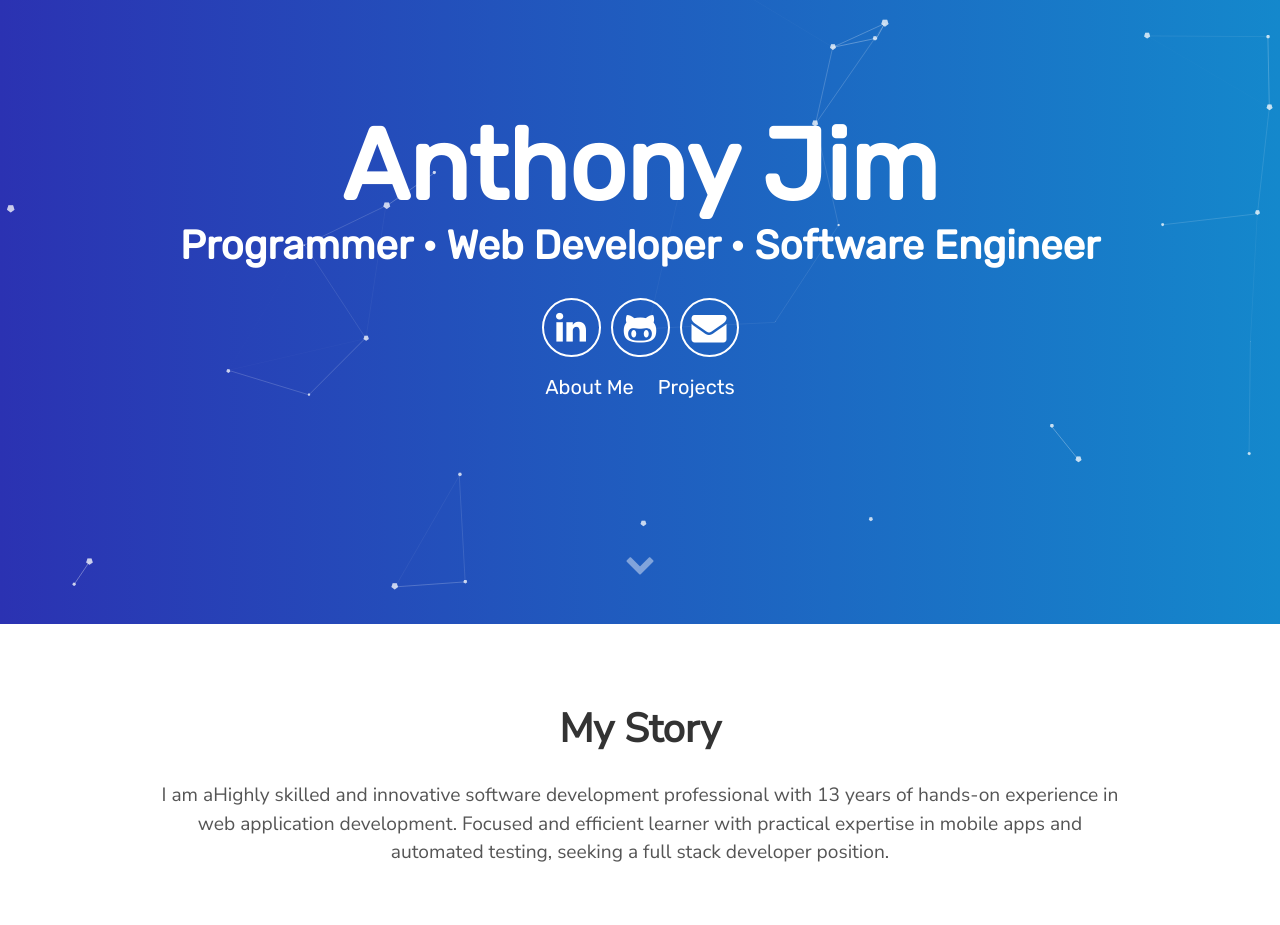
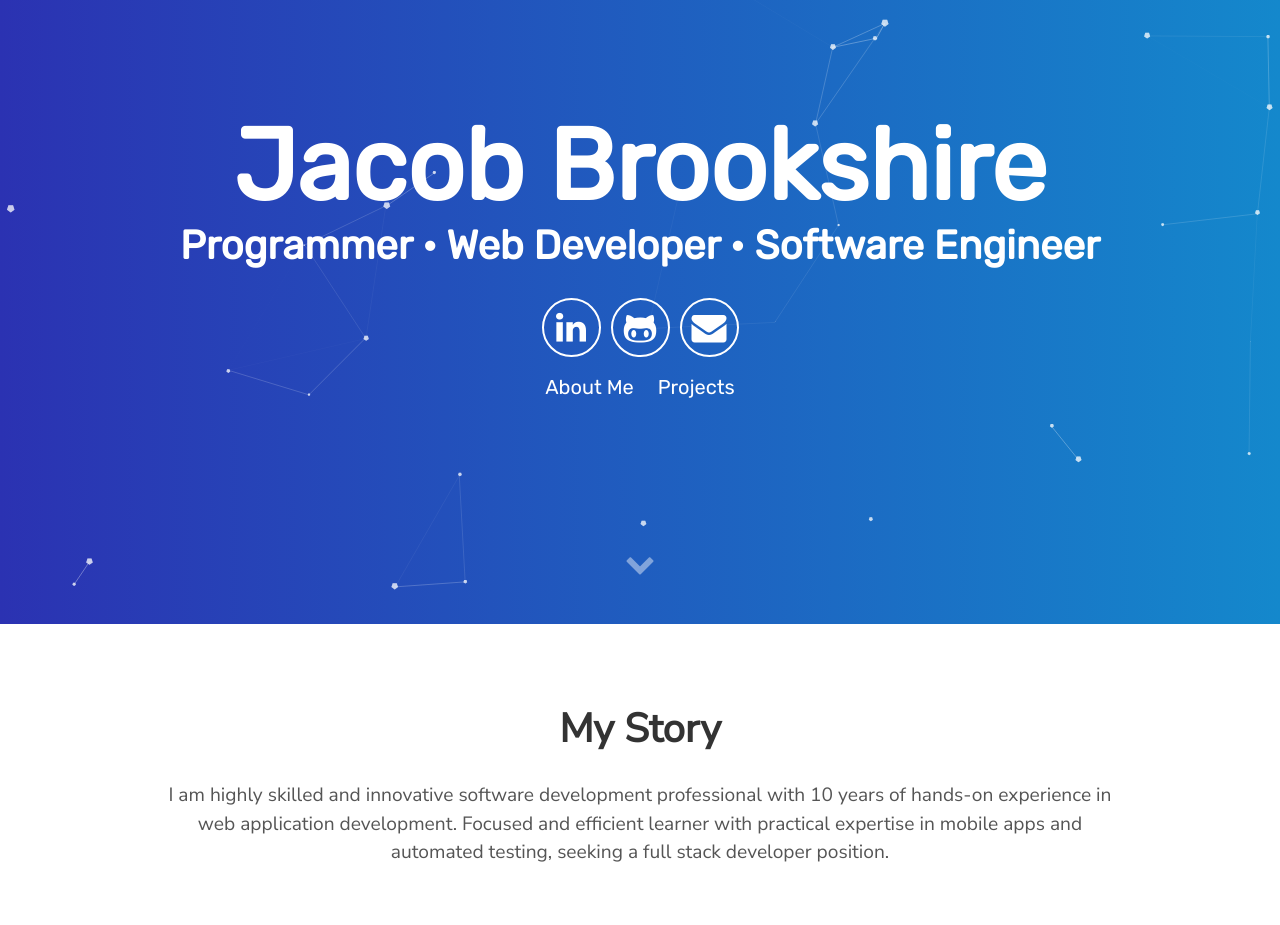
Before and after one commit to jimmynet444/portfolio, a plain HTML site: page index.html in a window 1280 px wide. Shown: the part 176-1101 px from the top of the page. Drawn offline with nearby package versions, Linux system fonts and the light colour scheme.

Commit message:
update name

```diff
--- a/index.html
+++ b/index.html
@@ -10,7 +10,7 @@
     <!-- Description Metadata-->
     <meta name="description" content="Portfolio Website" />
     <!-- Author Metadata -->
-    <meta name="author" content="Anthony Jim" />
+    <meta name="author" content="Jacob Brookshire" />
     <!-- Keyword Metadata -->
     <meta
       name="keywords"
@@ -19,7 +19,7 @@
     <!-- Webpage Logo -->
     <link rel="shortcut icon" href="./assets/img/favicon.ico" />
     <!-- Webpage Title -->
-    <title>Anthony Jim</title>
+    <title>Jacob Brookshire</title>
 
     <!-- Import CSS: Main Stylesheet -->
     <link rel="stylesheet" href="./assets/css/main.css" />
@@ -29,7 +29,7 @@
     <div id="particles-js">
       <div class="header">
         <h1>
-          <span class="site-title">Anthony Jim</span>
+          <span class="site-title">Jacob Brookshire</span>
           <span class="site-description">Programmer • Web Developer • Software Engineer</span>
         </h1>
         <div class="header-icons">
@@ -60,7 +60,7 @@
       <div class="user-details">
         <h1>My Story</h1>
         <p style="font-size: 1.2rem;">
-          I am aHighly skilled and innovative software development professional with 13 years of hands-on experience in web application development. Focused and efficient learner with practical expertise in mobile apps and automated testing, seeking a full stack developer position.
+          I am highly skilled and innovative software development professional with 10 years of hands-on experience in web application development. Focused and efficient learner with practical expertise in mobile apps and automated testing, seeking a full stack developer position.
         </p>
       </div>
 
@@ -275,7 +275,7 @@
     </section>
 
     <footer class="footer">
-      <p>&copy; Anthony Jim, 2020</p>
+      <p>&copy; Jacob Brookshire, 2020</p>
     </footer>
 
     <!-- Import JS: Particles Theme -->
```
